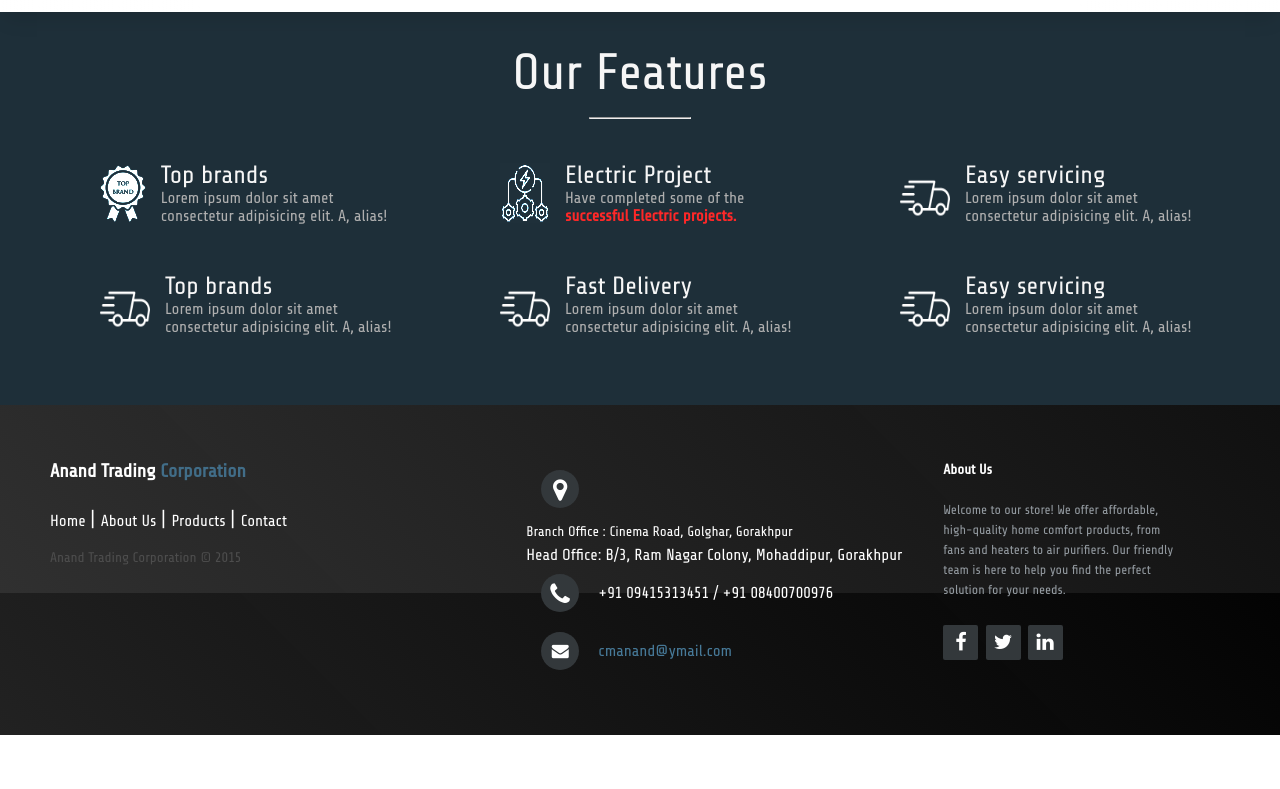
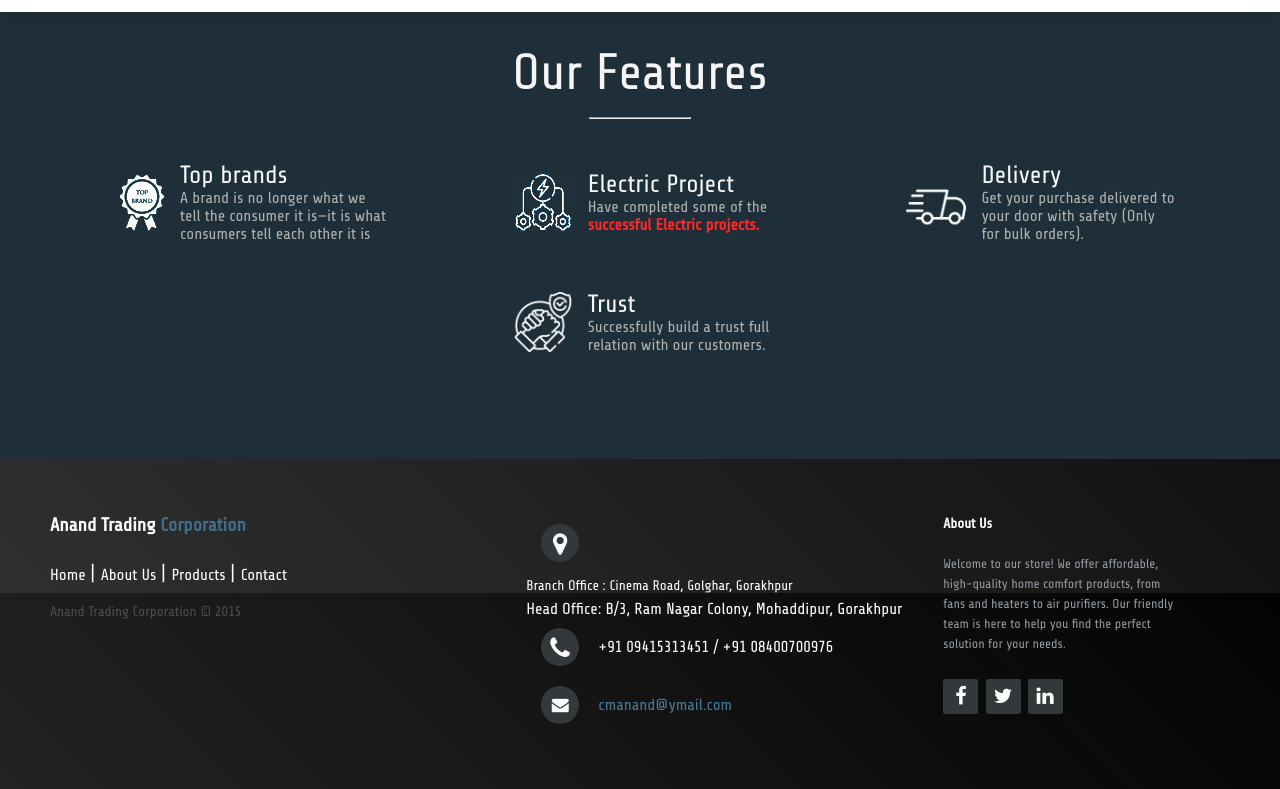
Before and after one commit to raghav1482/ATC, a plain HTML site: page index.html in a window 1280 px wide. Shown: the part 1007-1796 px from the top of the page. Before the commit the page ends 1742 px from the top, so only its background shows below. Drawn offline with Linux system fonts and the light colour scheme.

Commit message:
content changes and minor fixes

```diff
--- a/index.html
+++ b/index.html
@@ -119,7 +119,7 @@
 					<img src="./images/topbrd.png" alt="" class="f-logo">
 					<div>
 						<span class="feature-name">Top brands</span>
-						<p class="feature-desc">Lorem ipsum dolor sit amet consectetur adipisicing elit. A, alias!</p>
+						<p class="feature-desc">A brand is no longer what we tell the consumer it is—it is what consumers tell each other it is</p>
 					</div>
 				</div>
 				<div class="p-f">
@@ -132,31 +132,17 @@
 				<div class="p-f">
 					<img src="./images/fast.png" alt="" class="f-logo">
 					<div>
-						<span class="feature-name">Easy servicing</span>
-						<p class="feature-desc">Lorem ipsum dolor sit amet consectetur adipisicing elit. A, alias!</p>
+						<span class="feature-name">Delivery</span>
+						<p class="feature-desc">Get your purchase delivered to your door with safety (Only for bulk orders).</p>
 					</div>
 				</div>
 			</div>
 			<div class="row">
 				<div class="p-f">
-					<img src="./images/fast.png" alt="" class="f-logo">
+					<img src="./images/trust.png" alt="" class="f-logo">
 					<div>
-						<span class="feature-name">Top brands</span>
-						<p class="feature-desc">Lorem ipsum dolor sit amet consectetur adipisicing elit. A, alias!</p>
-					</div>
-				</div>
-				<div class="p-f">
-					<img src="./images/fast.png" alt="" class="f-logo">
-					<div>
-						<span class="feature-name">Fast Delivery</span>
-						<p class="feature-desc">Lorem ipsum dolor sit amet consectetur adipisicing elit. A, alias!</p>
-					</div>
-				</div>
-				<div class="p-f">
-					<img src="./images/fast.png" alt="" class="f-logo">
-					<div>
-						<span class="feature-name">Easy servicing</span>
-						<p class="feature-desc">Lorem ipsum dolor sit amet consectetur adipisicing elit. A, alias!</p>
+						<span class="feature-name">Trust</span>
+						<p class="feature-desc">Successfully build a trust full relation with our customers.</p>
 					</div>
 				</div>
 			</div>
--- a/style/home.css
+++ b/style/home.css
@@ -218,7 +218,7 @@
 .row {
   display: flex;
   justify-content: space-evenly;
-  margin-top: 2.3rem;
+  margin: 2.3rem auto;
 }
 
 /* each feature div */
@@ -226,13 +226,13 @@
   display: flex;
   align-items: center;
   padding: 5px;
-  width: 25%;
+  width: 23%;
 }
 
 .f-logo {
   filter: invert(100%);
   height: 60px;
-  width: 50px;
+  width: 60px;
   margin: 0 15px;
   mix-blend-mode: color-dodge;
 }
```
Also changed, not shown: images/trust.png (added).
